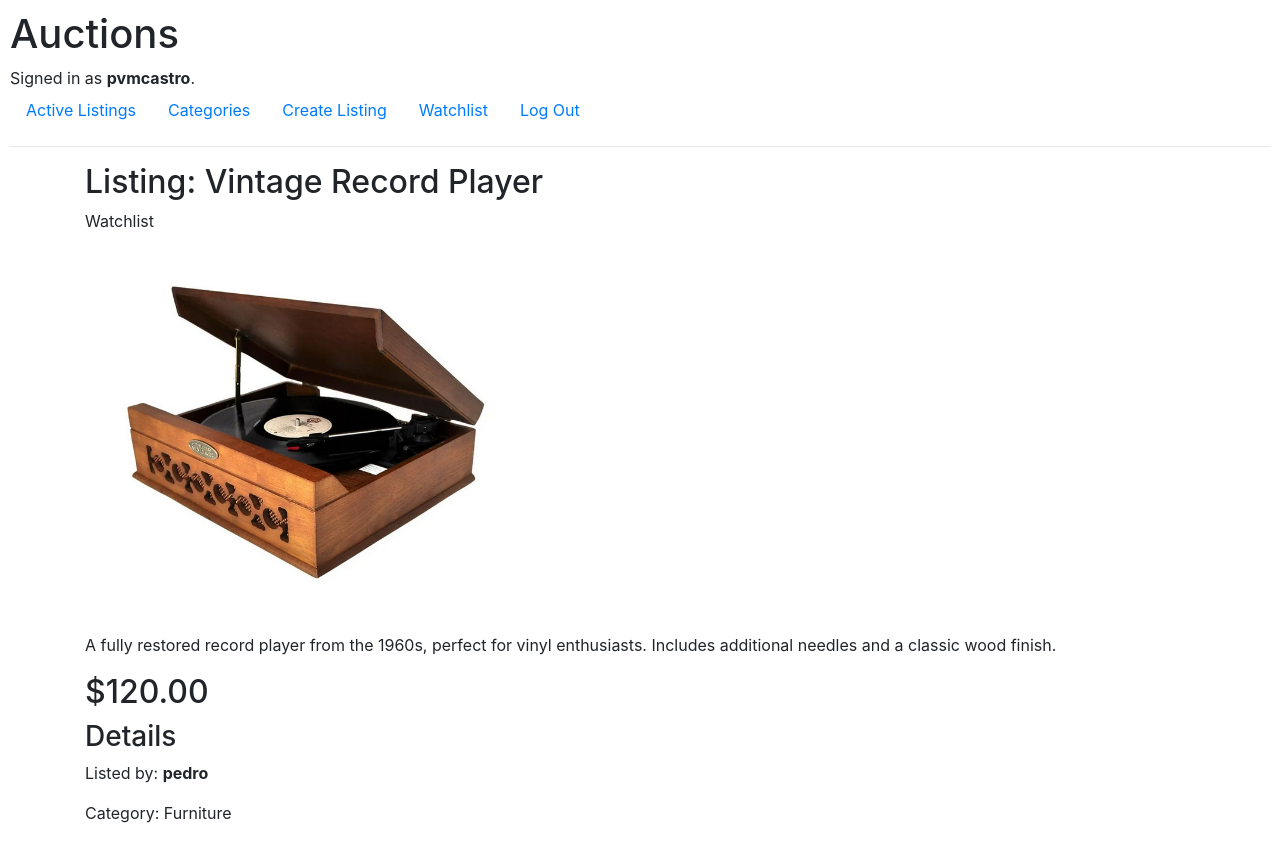
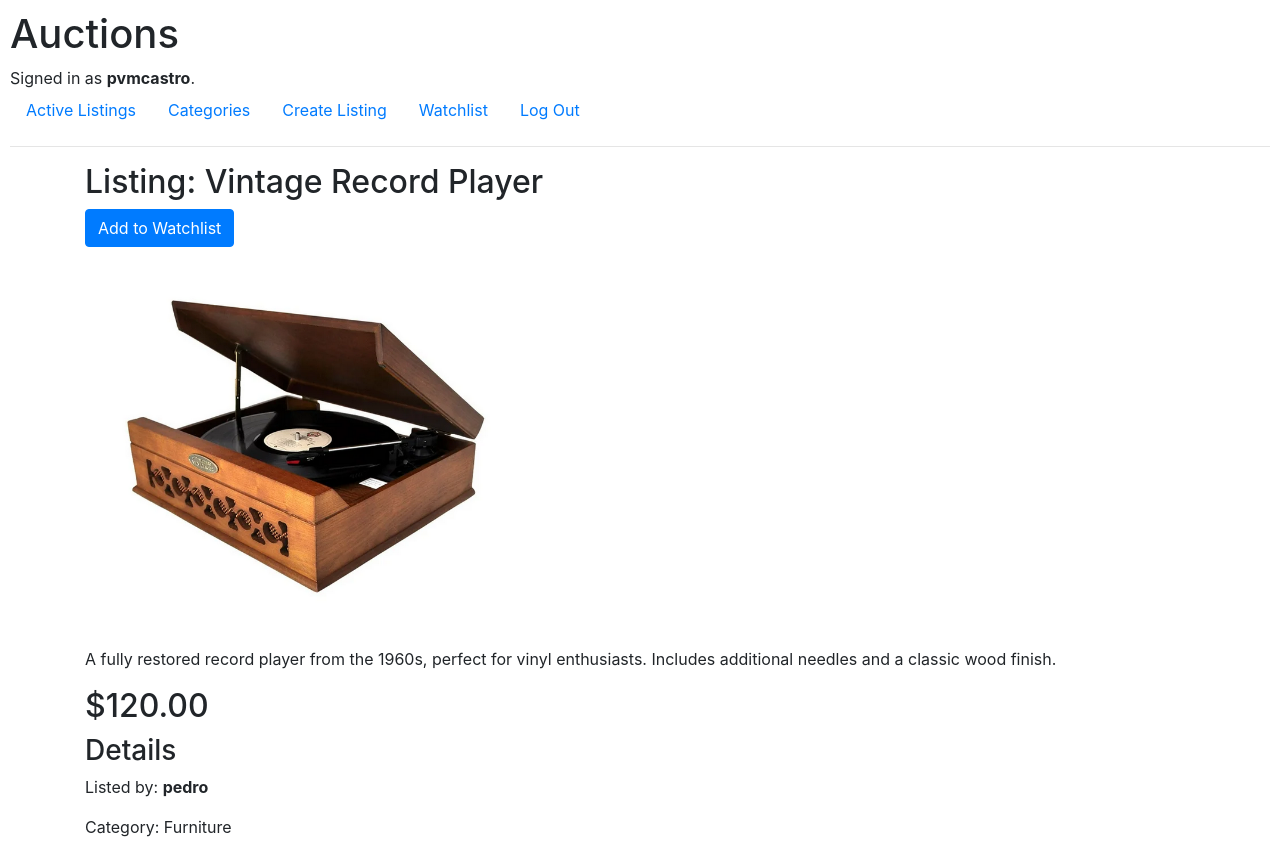
Before and after one commit to pedrovmcastro/Auction-Marketplace, a Django app: page /listing/1 in a window 1280 px wide. Before the commit the page ends 823 px from the top, so only its background shows below. Run offline with Django 3.2, Linux system fonts and the light colour scheme; a user stored in the database is signed in; data comes from the database, SQL or seed files in the repository; some libraries are stand-ins or nearby versions.

Commit message:
created watchlist template logic

```diff
--- a/auctions/templates/auctions/listing_details.html
+++ b/auctions/templates/auctions/listing_details.html
@@ -5,13 +5,18 @@
     <h2>Listing: {{ listing }}</h2>
 
     {% if user.is_authenticated %}
-        <div>
-            Watchlist
-        </div>
+        <form method="post" action="{% url 'toggle_watchlist' listing.id %}">
+            {% csrf_token %}
+            {% if in_watchlist %}
+                <input type="submit" value="Remove from Watchlist" class="btn btn-danger">
+            {% else %}
+                <input type="submit" value="Add to Watchlist" class="btn btn-primary">
+            {% endif %}
+        </form>
     {% endif %}
 
     <div>
-        <img src="{{ listing.photo.url }}" alt="{{ listing }}" width="auto" height="400px">
+        <img src="{{ listing.photo.url }}" alt="{{ listing }}" width="auto" height="400px" class="listing-img">
         <p>{{ listing.description }}</p>
         <h2>${{ listing.current_bid }}</h2>
     </div>
```
